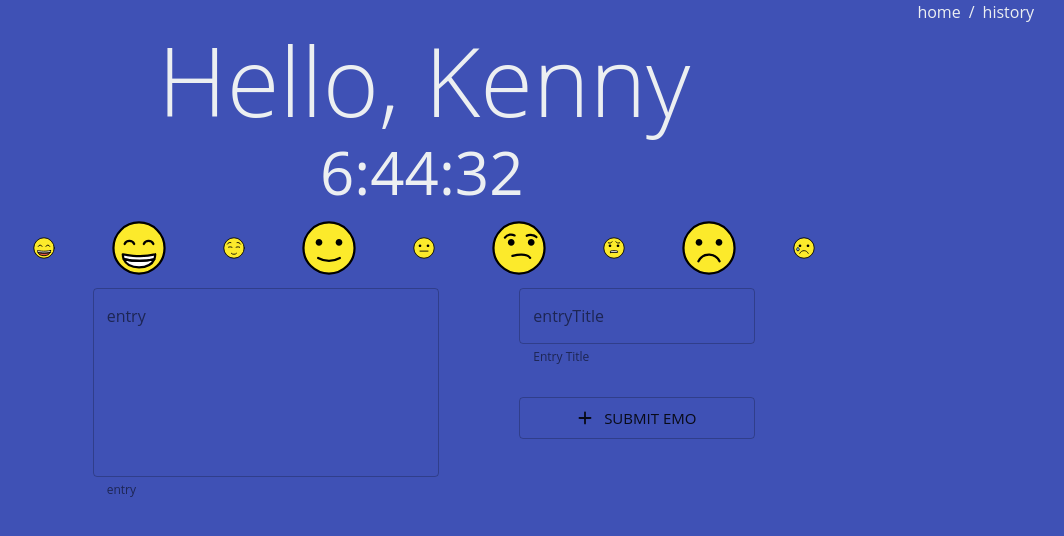
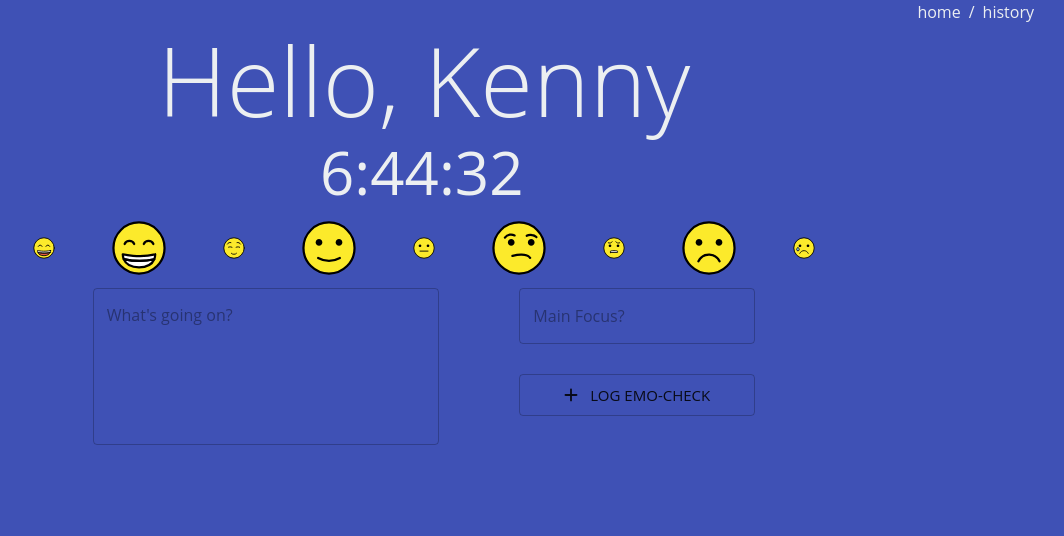
Before and after one commit to kennyctran/emo-check, a React app: page / in a window 1280 px wide. Shown: the top 536 px of the page, without its empty margins (216-1280 px from the left). Built offline with nearby package versions, Linux system fonts and the light colour scheme; the HTML template or start-up script is replaced by a standard one.

Commit message:
Corrected Form text and labels

```diff
--- a/src/components/EmoApp.js
+++ b/src/components/EmoApp.js
@@ -42,7 +42,6 @@ export default function EmoApp() {
   const classes = useStyles();
 
   const handleSubmit = async () => {
-    // This confirms that we can send a request
     await axios.post("/api/submit", {
       username: "kenny",
       date: new Date(),
@@ -50,7 +49,6 @@ export default function EmoApp() {
       entryTitle,
       emotionalRating: emotion,
     });
-    // alert("Request sent");
     // Step 1: Change screen to loading
     setEmotion.setNeutral();
     setEntry("");
@@ -123,14 +121,16 @@ export default function EmoApp() {
               variant="outlined"
               autoComplete="false"
               multiline={true}
-              rows={8}
+              rows={6}
+              rowsMax={6}
               fullWidth={true}
+              type="textarea"
               size="medium"
+              id="entry"
               type="textarea"
-              label="entry"
               name="entry"
-              placeholder="entry"
-              helperText="entry"
+              placeholder="What's going on?"
+              aria-label="entry"
               value={entry}
               onChange={(e) => setEntry(e.target.value)}
             />
@@ -147,10 +147,10 @@ export default function EmoApp() {
               <TextField
                 variant="outlined"
                 autoComplete="false"
-                helperText="Entry Title"
-                label="entryTitle"
+                aria-label="entryTitle"
+                id="entryTitle"
                 name="entryTitle"
-                placeholder="Entry Title"
+                placeholder="Main Focus?"
                 value={entryTitle}
                 onChange={(e) => setEntryTitle(e.target.value)}
                 fullWidth={true}
@@ -162,7 +162,7 @@ export default function EmoApp() {
                 onClick={handleSubmit}
                 variant="outlined"
               >
-                Submit Emo
+                Log Emo-Check
               </Button>
             </Grid>
           </div>
```
